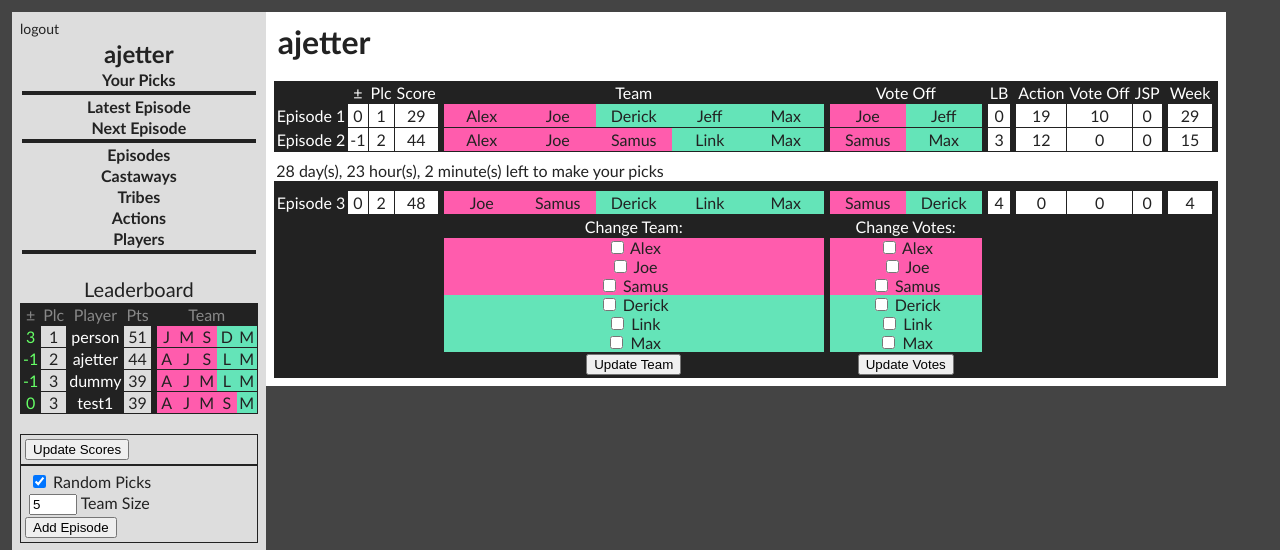
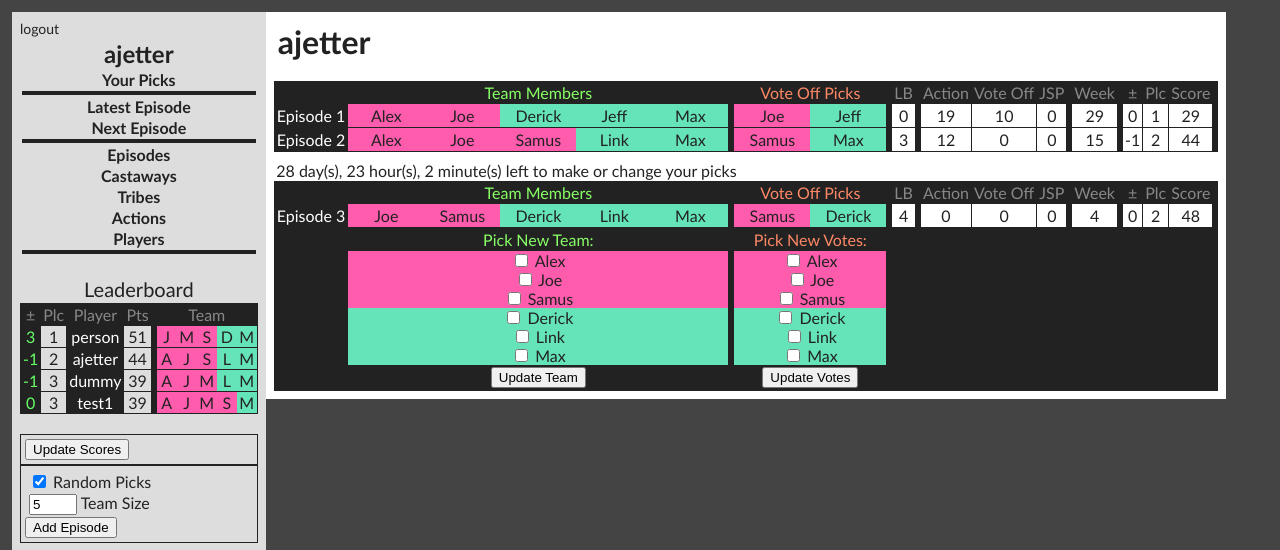
Before and after one commit to alexjetter/survivor, a Django app: page /season31/player/1/ in a window 1280 px wide. Shown: the top 550 px of the page. Run offline with Django 3.2, Linux system fonts and the light colour scheme; a user stored in the database is signed in; data comes from the database, SQL or seed files in the repository.

Commit message:
Layout changes to player and episode pages

```diff
--- a/season31/TODO.txt
+++ b/season31/TODO.txt
@@ -1 +1,5 @@
-gracefully handle lack of picks
+gracefully handle lack of picks on a timer?
+lock on a timer if possible
+team and votes unclear, maybe color code
+show voted off players contextually
+episode scoring doesnt work properly (players dont get flagged i think)
--- a/season31/templates/season31/episode.html
+++ b/season31/templates/season31/episode.html
@@ -67,6 +67,7 @@
 			</form>
 		</td>
 	</tr>
+	{% if episode.is_locked %}
 	<tr>
 		<td class="columnheader fgwhite textleft">Actions</td>
 		<td class="columnheader fgwhite textleft">Votes</td>
@@ -141,6 +142,7 @@
 			</form>
 		</td>
 	</tr>
+	{% endif %}
 </table>
 {% endif %}
 
@@ -185,9 +187,9 @@
 <table>
 	<tr>
 		<td class="columnheader fgwhite textright"><a href="{% url 'season31:players' %}" class="fgwhite">Players</a></td>
-		<td class="columnheader fgwhite">Team</td>
+		<td class="columnheader fgwhite">Team Members</td>
 		<td class="columnheader fgwhite"></td>
-		<td class="columnheader fgwhite">Vote Off</td>
+		<td class="columnheader fgwhite">Vote Off Picks</td>
 		<td class="columnheader fgwhite"></td>
 		<td class="columnheader fgwhite">LB</td>
 		<td class="columnheader fgwhite"></td>
--- a/season31/templates/season31/leaderboard.html
+++ b/season31/templates/season31/leaderboard.html
@@ -12,6 +12,8 @@
 			<td class="columnheader fggrey">Team</td>
 		</tr>
 		{% for playerepisode in user.player.get_leaderboard_player_episodes %}
+		{% if player.get_next_episode.check_lock %}
+		{% endif %}
 		<tr>
 			<td class="columnheader fggreen5">{{ playerepisode.movement }}</td>
 			<td>{{ playerepisode.place }}</td>
--- a/season31/templates/season31/player.html
+++ b/season31/templates/season31/player.html
@@ -18,44 +18,54 @@
 <table class="noborder">
 	<tr>
 		<td class="columnheader"></td>
-		<td class="columnheader fgwhite">±</td>
-		<td class="columnheader fgwhite">Plc</td>
-		<td class="columnheader fgwhite">Score</td>
+		<td class="columnheader fggreen4">Team Members</td>
 		<td class="columnheader"></td>
-		<td class="columnheader fgwhite">Team</td>
+		<td class="columnheader fgred4">Vote Off Picks</td>
 		<td class="columnheader"></td>
-		<td class="columnheader fgwhite">Vote Off</td>
+		<td class="columnheader fggrey">LB</td>
 		<td class="columnheader"></td>
-		<td class="columnheader fgwhite">LB</td>
+		<td class="columnheader fggrey">Action</td>
+		<td class="columnheader fggrey">Vote Off</td>
+		<td class="columnheader fggrey">JSP</td>
 		<td class="columnheader"></td>
-		<td class="columnheader fgwhite">Action</td>
-		<td class="columnheader fgwhite">Vote Off</td>
-		<td class="columnheader fgwhite">JSP</td>
+		<td class="columnheader fggrey">Week</td>
 		<td class="columnheader"></td>
-		<td class="columnheader fgwhite">Week</td>
+		<td class="columnheader fggrey">±</td>
+		<td class="columnheader fggrey">Plc</td>
+		<td class="columnheader fggrey">Score</td>
 		<td class="columnheader"></td>
 	</tr>
 	{% for playerepisode in player.playerepisode_set.all %}
-	{% if playerepisode.episode.check_lock %}
-	{% endif %}
 	{% if not playerepisode.episode.is_locked and player == user.player and playerepisode.episode = player.get_next_episode %}
 	<tr>
 		<td class="noborder padtb4" colspan=17></td>
 	</tr>
 	<tr>
-		<td class="noborder textleft" colspan=17>{{ playerepisode.episode.time_to_lock }} left to make your picks</td>
+		<td class="noborder textleft" colspan=17>{{ playerepisode.episode.time_to_lock }} left to make or change your picks</td>
 	</tr>
 	<tr>
-		<td class="bgblack padtb4" colspan=17></td>
+		<td class="columnheader"></td>
+		<td class="columnheader fggreen4">Team Members</td>
+		<td class="columnheader"></td>
+		<td class="columnheader fgred4">Vote Off Picks</td>
+		<td class="columnheader"></td>
+		<td class="columnheader fggrey">LB</td>
+		<td class="columnheader"></td>
+		<td class="columnheader fggrey">Action</td>
+		<td class="columnheader fggrey">Vote Off</td>
+		<td class="columnheader fggrey">JSP</td>
+		<td class="columnheader"></td>
+		<td class="columnheader fggrey">Week</td>
+		<td class="columnheader"></td>
+		<td class="columnheader fggrey">±</td>
+		<td class="columnheader fggrey">Plc</td>
+		<td class="columnheader fggrey">Score</td>
+		<td class="columnheader"></td>
 	</tr>
 	{% endif %}
 	{% if playerepisode.episode.is_locked or player == user.player%}
 	<tr>
 		<td class="columnheader texttop"><a href="{% url 'season31:episode' playerepisode.episode.id %}" class="fgwhite">{{ playerepisode.episode }}</a></td>
-		<td>{{ playerepisode.movement }}</td>
-		<td>{{ playerepisode.place }}</td>
-		<td>{{ playerepisode.total_score }}</td>
-		<td class="columnheader"></td>
 
 		<td class="pad0 marg0">
 			{% for pick in playerepisode.get_team_picks %}
@@ -77,21 +87,25 @@
 			{% endfor %}
 		</td>
 
-		<td class="columnheader fgwhite"></td>
+		<td class="columnheader"></td>
 		<td>{{ playerepisode.loyalty_bonus }}</td>
-		<td class="columnheader fgwhite"></td>
+		<td class="columnheader"></td>
 		<td>{{ playerepisode.action_score }}</td>
 		<td>{{ playerepisode.vote_off_score }}</td>
 		<td>{{ playerepisode.jsp_score }}</td>
-		<td class="columnheader fgwhite"></td>
+		<td class="columnheader"></td>
 		<td>{{ playerepisode.week_score }}</td>
-		<td class="columnheader fgwhite"></td>
+		<td class="columnheader"></td>
+		<td>{{ playerepisode.movement }}</td>
+		<td>{{ playerepisode.place }}</td>
+		<td>{{ playerepisode.total_score }}</td>
+		<td class="columnheader"></td>
 	</tr>
 	{% else %}
 	<tr>
 		<td class="columnheader texttop"><a href="{% url 'season31:episode' playerepisode.episode.id %}" class="fgwhite">{{ playerepisode.episode }}</a></td>
 		<td class="textleft" colspan=15>Picks will be revealed in {{ playerepisode.episode.time_to_lock }}</td>
-		<td class="columnheader fgwhite"></td>
+		<td class="columnheader"></td>
 	</tr>
 	{% endif %}
 	{% endfor %}
@@ -102,18 +116,17 @@
 	</tr>
 	-->
 	<tr>
-		<td class="bgblack" colspan=4></td>
-		<td class="columnheader"></td>
+		<td class="bgblack" colspan=1></td>
 
-		<td class="columnheader fgwhite pad0 marg0">
+		<td class="columnheader fggreen4 pad0 marg0">
 			{% if player.get_latest_player_episode == player.playerepisode_set.latest%}
 			<form action="{% url 'season31:pickteams' player.playerepisode_set.latest.id %}" method="post">
 				{% csrf_token %}
 				<div class="bgtribe{{ castawayepisode.tribe.color }} pad2 marg0">
 					{% if player.playerepisode_set.latest.get_team_picks %}
-					Change Team:
+					Pick New Team:
 					{% else %}
-					Pick Team:
+					Pick {{ player.get_next_episode.team_size }} Team Members:
 					{% endif %}
 				</div>
 				{% for castawayepisode in player.playerepisode_set.latest.get_pick_options %}
@@ -132,17 +145,17 @@
 			{% endif %}
 		</td>
 
-		<td class="columnheader fgwhite"></td>
+		<td class="columnheader"></td>
 
-		<td class="columnheader fgwhite pad0 marg0">
+		<td class="columnheader fgred4 pad0 marg0">
 			{% if player.get_latest_player_episode == player.playerepisode_set.latest%}
 			<form action="{% url 'season31:pickvotes' player.playerepisode_set.latest.id %}" method="post">
 				{% csrf_token %}
 				<div class="bgtribe{{ castawayepisode.tribe.color }} pad2 marg0">
 					{% if player.playerepisode_set.latest.get_vote_picks %}
-					Change Votes:
+					Pick New Votes:
 					{% else %}
-					Pick Votes:
+					Pick 2 Votes:
 					{% endif %}
 				</div>
 				{% for castawayepisode in player.playerepisode_set.latest.get_pick_options %}
@@ -162,7 +175,7 @@
 		</td>
 
 		<td class="columnheader"></td>
-		<td class="bgblack" colspan=8></td>
+		<td class="bgblack" colspan=12></td>
 	</tr>
 	{% endif %}
 </table>
--- a/season31/views.py
+++ b/season31/views.py
@@ -86,7 +86,7 @@ def register(request):
 			player = Player()
 			player.user = user
 			player.save()
-			for episode in Episode.objects.all():
+			for episode in Episode.objects.flter(is_locked = True):
 				playerepisode = PlayerEpisode(player = player, episode = episode)
 				playerepisode.save()
 				teampicks = episode.castawayepisode_set.order_by('?')[:episode.team_size]
@@ -361,7 +361,7 @@ def pickteams(request, pe_id):
 		pe.score_has_changed = True
 		pe.save()
 		pe.update_score()
-		return render(request, 'season31/player.html', {'player': pe.player,})
+		return HttpResponseRedirect('/season31/player/%d' % (pe.player.id))
 
 def pickvotes(request, pe_id):
 	pe = get_object_or_404(PlayerEpisode, pk=pe_id)
@@ -379,4 +379,4 @@ def pickvotes(request, pe_id):
 		pe.score_has_changed = True
 		pe.save()
 		pe.update_score()
-		return render(request, 'season31/player.html', {'player': pe.player,})
+		return HttpResponseRedirect('/season31/player/%d' % (pe.player.id))
```
